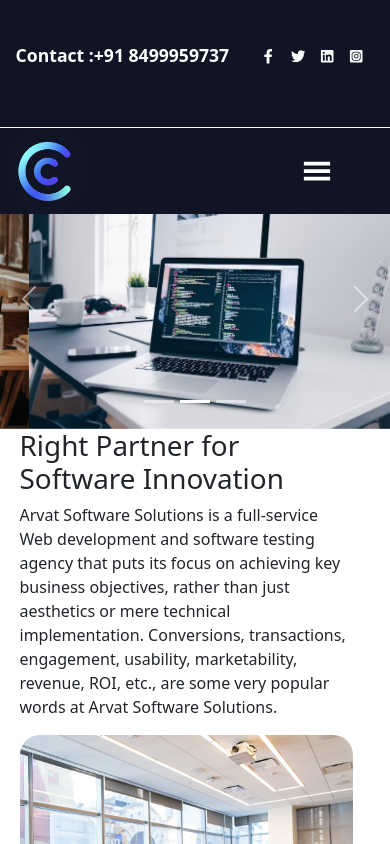
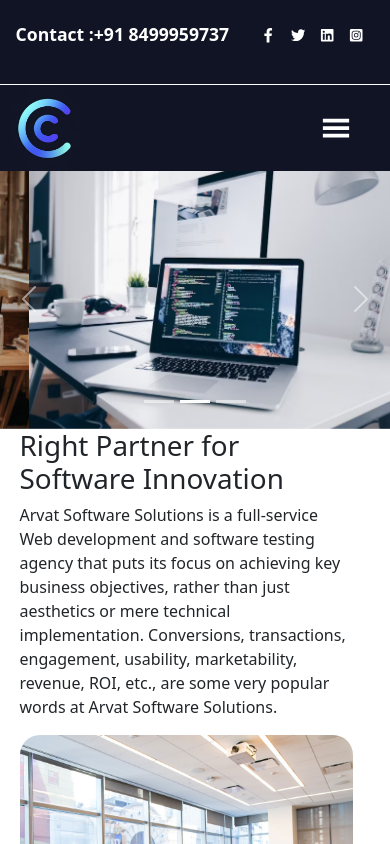
Before and after one commit to muralikarthik123/Clivora_solutions, a React (Create React App) app: page / in a window 390 px wide. Shown: the top 844 px of the page. Built offline with nearby package versions, Linux system fonts and the light colour scheme.

Commit message:
header.css

```diff
--- a/src/header/header.css
+++ b/src/header/header.css
@@ -11,7 +11,6 @@
         .box1{
             max-width:100%;
             background-color: #111425;
-            height:8vh;
             display:flex;
             flex-direction: row;
             padding-left:4%;
@@ -19,7 +18,7 @@
             color:white;
             padding-right: 10px;
             font-size: 1.1rem;
-            height:15vh;
+            height:10vh;
             p{
                 font-weight: 800;
             }
@@ -51,7 +50,7 @@
                 .icon1{
                     font-size: 30px;
                     color:white;
-                    margin-left: 20px;
+                    margin-left: 50%;
                 }
             }
         }
@@ -64,7 +63,6 @@
             margin-top: -8px;
             padding-left: 0px;
             color:black;
-            height:50vh;
             overflow-x: hidden;
 
             li{
```
